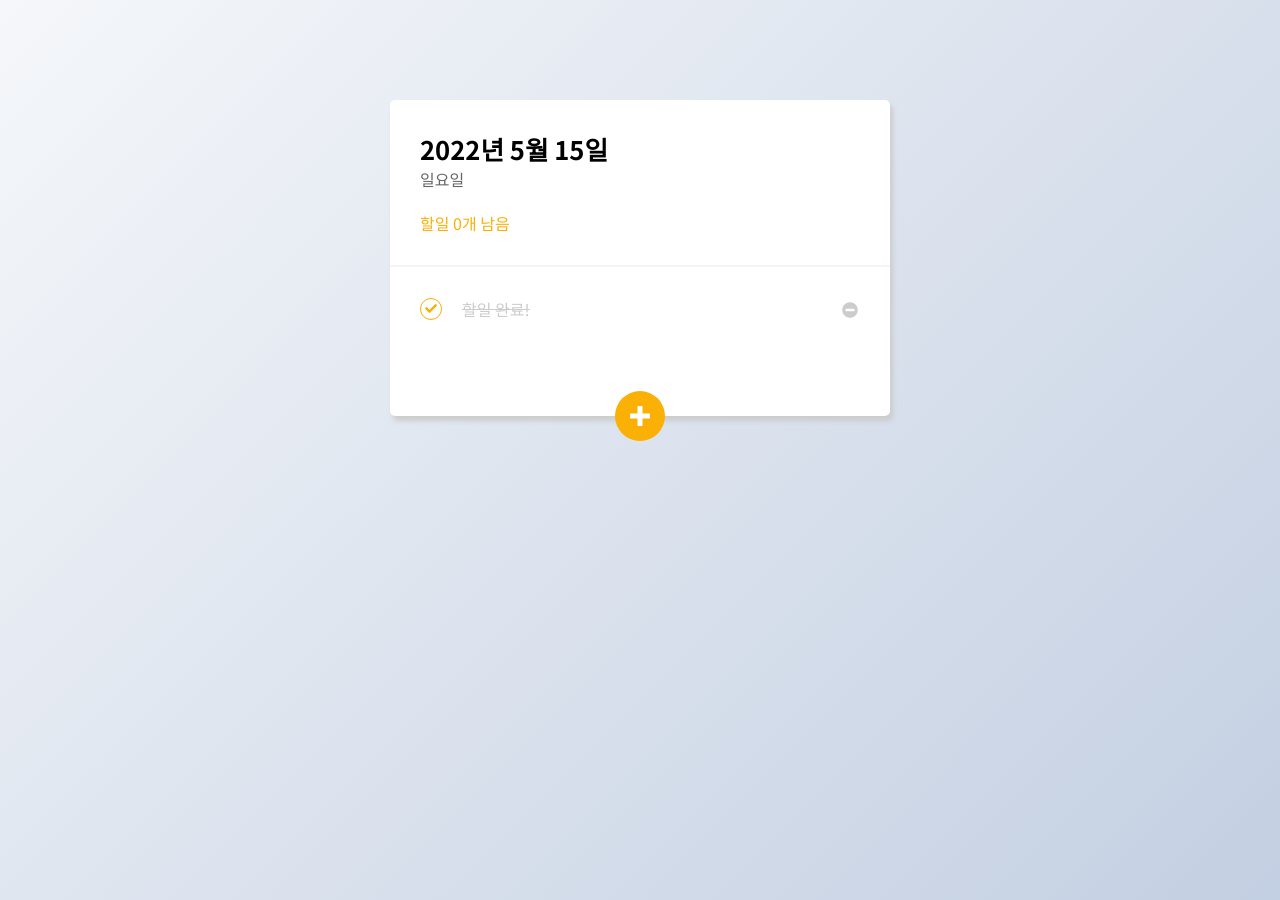
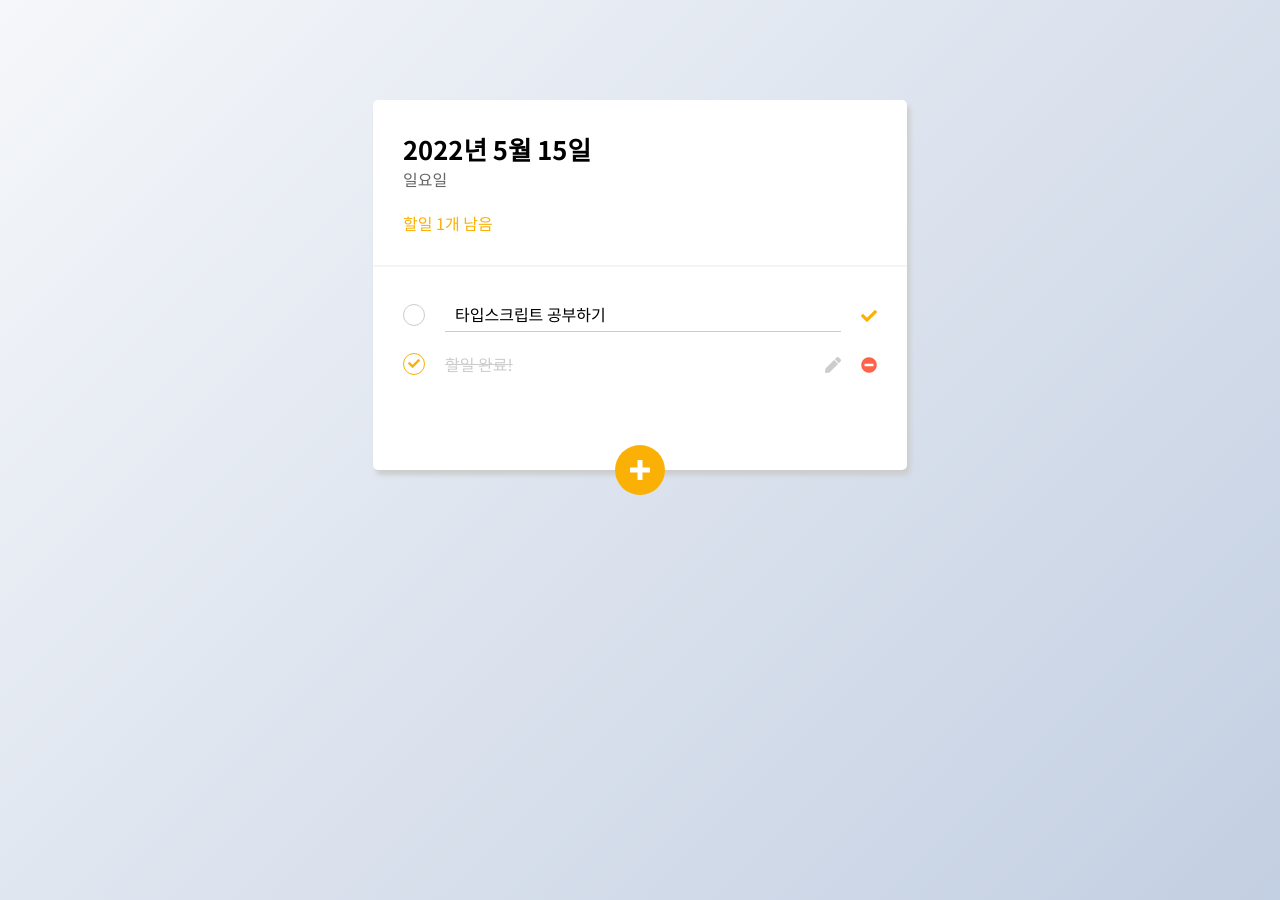
Before and after one commit to hyemin12/typescript-todo-app, a React (Create React App) app: page / in a window 1280 px wide. Both pictures are taken after a click on the element 850 px from the left and 309 px from the top of the page. Built offline with nearby package versions, Linux system fonts and the light colour scheme.

Commit message:
'Input컴포넌트생성,todo내용수정기능추가'

```diff
--- /dev/null
+++ b/src/components/Button.tsx
@@ -0,0 +1,17 @@
+const Button = ({
+  action,
+  icon,
+  btnColor,
+}: {
+  action: () => void;
+  icon: string;
+  btnColor: string;
+}) => {
+  return (
+    <span className="btn" style={{ color: btnColor }} onClick={action}>
+      <i className={icon}></i>
+    </span>
+  );
+};
+
+export default Button;
--- /dev/null
+++ b/src/components/Input.tsx
@@ -0,0 +1,25 @@
+import { Dispatch, SetStateAction } from "react";
+
+interface InputProps {
+  type: string;
+  changeValue: Dispatch<SetStateAction<any>>;
+  state: any;
+  placeholder: string;
+}
+
+const Input = ({ state, changeValue, type, placeholder }: InputProps) => {
+  const onChange = (e: React.ChangeEvent<HTMLInputElement>) => {
+    changeValue(e.target.value);
+  };
+
+  return (
+    <input
+      type={type}
+      value={state}
+      onChange={onChange}
+      placeholder={placeholder}
+    />
+  );
+};
+
+export default Input;
--- a/src/components/TodoInsert.tsx
+++ b/src/components/TodoInsert.tsx
@@ -2,6 +2,7 @@ import React, { FormEvent, useState, Dispatch, SetStateAction } from "react";
 import { useDispatch } from "react-redux";
 
 import { TodosProps } from "../type";
+import Input from "./Input";
 
 interface InsertProps {
   createMode: boolean;
@@ -31,11 +32,11 @@ function TodoInsert({ setCreate, createMode, todos, setTodos }: InsertProps) {
   return (
     <div className={"create-todo" + (createMode ? " view" : "")}>
       <form onSubmit={onSubmit}>
-        <input
-          type="text"
-          value={value}
-          placeholder="할 일을 입력하세요."
-          onChange={onChange}
+        <Input
+          type={"text"}
+          placeholder={"할 일을 입력하세요."}
+          state={value}
+          changeValue={setValue}
         />
         <button type="submit">등록</button>
       </form>
--- a/src/components/TodoItem.tsx
+++ b/src/components/TodoItem.tsx
@@ -1,5 +1,7 @@
 import React, { Dispatch, SetStateAction, useState } from "react";
 import { TodoProps, TodosProps } from "../type";
+import Button from "./Button";
+import Input from "./Input";
 
 interface ItemProps {
   todo: TodoProps;
@@ -9,6 +11,8 @@ interface ItemProps {
 
 function TodoItem({ todo, todos, setTodos }: ItemProps) {
   const [checked, setChecked] = useState(todo.done);
+  const [isEdit, setIsEdit] = useState<boolean>(false);
+  const [newTodo, setNewTodo] = useState(todo.text);
 
   // 할일 완료 토글함수
   const handleToggle = () => {
@@ -16,6 +20,16 @@ function TodoItem({ todo, todos, setTodos }: ItemProps) {
       item.id === todo.id ? { ...item, done: !item.done } : item
     );
     setTodos(newArr);
+  };
+  // 할일 수정 함수
+  const handleEdit = () => {
+    setIsEdit(!isEdit);
+    if (isEdit && todo.text !== newTodo) {
+      const newArr = todos.map((item) =>
+        item.id === todo.id ? { ...item, text: newTodo } : item
+      );
+      setTodos(newArr);
+    }
   };
   // 할일 삭제
   const handleDelete = () => {
@@ -36,10 +50,32 @@ function TodoItem({ todo, todos, setTodos }: ItemProps) {
       <label htmlFor={`check-${todo.id}`}>
         {checked ? <i className="fas fa-check"></i> : ""}
       </label>
-      <p>{todo.text}</p>
-      <span className="btn-delete" onClick={handleDelete}>
-        <i className="fas fa-minus-circle"></i>
-      </span>
+      {isEdit ? (
+        <Input
+          type={"text"}
+          changeValue={setNewTodo}
+          state={newTodo}
+          placeholder={""}
+        />
+      ) : (
+        <p>{todo.text}</p>
+      )}
+      {isEdit ? (
+        <Button
+          action={handleEdit}
+          icon={"fas fa-check"}
+          btnColor={"#fab005"}
+        />
+      ) : (
+        <>
+          <Button action={handleEdit} icon={"fas fa-pen"} btnColor={"#ccc"} />
+          <Button
+            action={handleDelete}
+            icon={"fas fa-minus-circle"}
+            btnColor={"tomato"}
+          />
+        </>
+      )}
     </li>
   );
 }
--- a/src/style.scss
+++ b/src/style.scss
@@ -15,8 +15,12 @@ li {
   list-style: none;
 }
 input {
-  padding: 10px;
+  flex-grow: 1;
+  padding: 5px 10px;
   outline: none;
+  border: none;
+  border-bottom: 1px solid #ccc;
+  font-size: 1em;
 }
 input:focus {
   outline: none;
@@ -24,6 +28,13 @@ input:focus {
 button {
   border: none;
   cursor: pointer;
+}
+span.btn {
+  cursor: pointer;
+  transition: 0.3s;
+}
+span.btn:hover {
+  opacity: 0.7;
 }
 
 .container {
@@ -83,14 +94,7 @@ button {
           width: 360px;
           transition: 0.3s;
         }
-        span.btn-delete {
-          color: tomato;
-          cursor: pointer;
-          transition: 0.3s;
-        }
-        span.btn-delete:hover {
-          opacity: 0.7;
-        }
+
         // checkbox custom
         input[type="checkbox"] {
           display: none;
@@ -140,11 +144,6 @@ button {
         display: flex;
         align-items: center;
         gap: 10px;
-        input {
-          flex-grow: 1;
-          border: none;
-          border-bottom: 1px solid #ccc;
-        }
         button {
           padding: 10px 20px;
           background-color: $mainColor;
```
